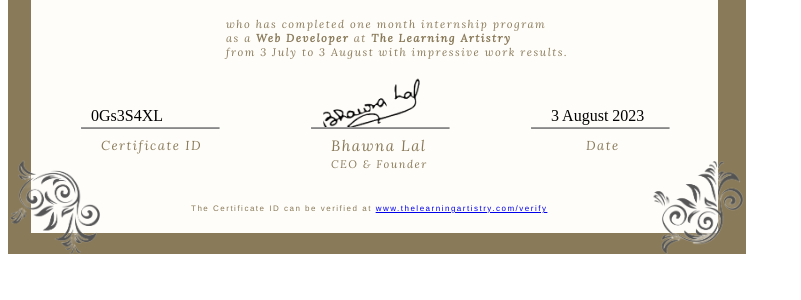
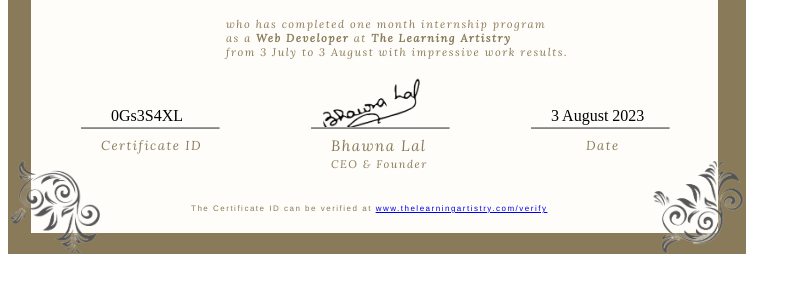
Before and after one commit to cranzoid/certificate_gen, a Django app: a page that uses certificate_app/templates/certificate_template.html in a window 1280 px wide. Shown: the part 274-574 px from the top of the page, without its empty margins (0-801 px from the left). Run offline with Django 4.2, Linux system fonts and the light colour scheme; data comes from the database, SQL or seed files in the repository.

Commit message:
changes templates css

```diff
--- a/certificate_app/static/css/certificate_style.css
+++ b/certificate_app/static/css/certificate_style.css
@@ -86,7 +86,7 @@ height: 520px;
 .certificate-id {
     position: absolute;
     top: 335px;
-    left: 60px;
+    left: 80px;
 }
 #image{
     position: absolute;
```
